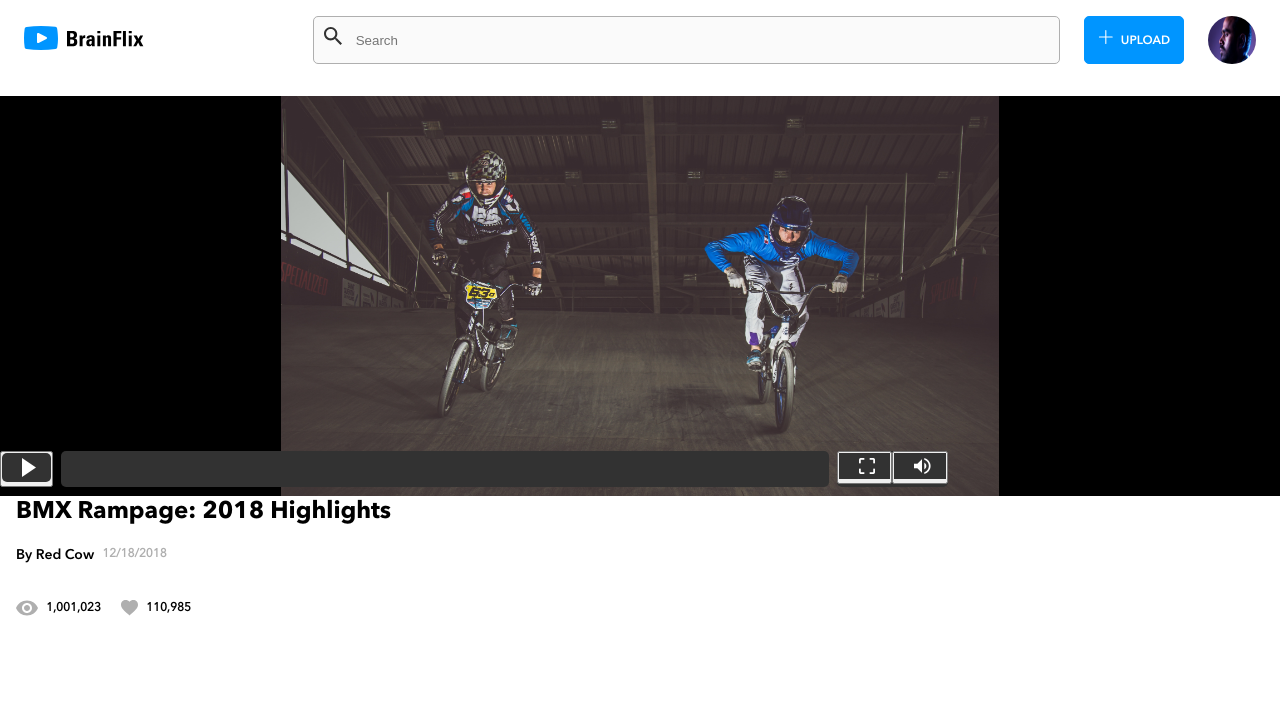
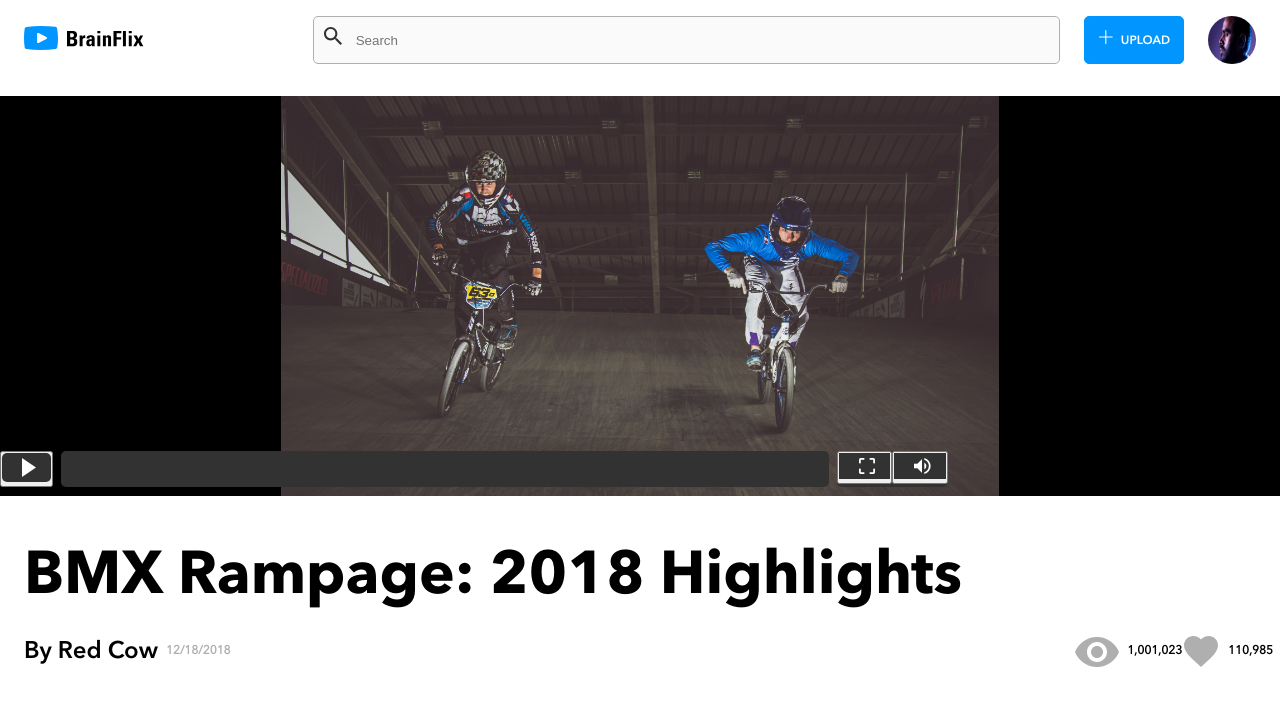
Before and after one commit to MiguelChiau/BrainFlix, a React (Create React App) app in the folder sprint-1/client/: page / in a window 1280 px wide. Shown: the top 706 px of the page. Built offline with nearby package versions, Linux system fonts and the light colour scheme.

Commit message:
responsive tablet: title section

```diff
--- a/sprint-1/client/src/components/Title.js
+++ b/sprint-1/client/src/components/Title.js
@@ -4,23 +4,25 @@ import Likes from "../assets/Icons/SVG/Icon-likes.svg";
 
 function Title() {
   return (
-    <div className="container-title">
+    <div className="container-all">
       <h1>BMX Rampage: 2018 Highlights</h1>
 
+      <div className="container-authorAndIcons">
         <div className="container-author">
           <h2>By Red Cow</h2>
           <h5>12/18/2018</h5>
         </div>
 
-      <div className="container">
-        <div className="container-views">
+        <div className="container-icons">
+          <div className="container-icons__views">
             <img src={Views} alt="" />
             <h5>1,001,023</h5>
           </div>
 
-        <div className="container-likes">
+          <div className="container-icons__likes">
             <img src={Likes} alt="" />
             <h5>110,985</h5>
+          </div>
         </div>
       </div>
     </div>
--- a/sprint-1/client/src/styles/app.css
+++ b/sprint-1/client/src/styles/app.css
@@ -201,14 +201,14 @@
   }
 }
 
-.container-title {
+.container-all {
   margin-right: 16px;
   margin-left: 16px;
   display: block;
   font-family: AvenirBold;
 }
 
-.container-title h1 {
+.container-all h1 {
   font-size: 24px;
   line-height: 32px;
   margin-bottom: 16px;
@@ -237,36 +237,92 @@
   text-align: center;
 }
 
-.container {
+.container-icons {
   display: -webkit-box;
   display: -ms-flexbox;
   display: flex;
 }
 
-.container h5 {
+.container-icons h5 {
   font-family: AvenirRegular;
   font-size: 12px;
   line-height: 20px;
 }
 
-.container-views {
+.container-icons__views {
   display: -webkit-box;
   display: -ms-flexbox;
   display: flex;
   margin-right: 20px;
 }
 
-.container-views img {
+.container-icons__views img {
   margin-right: 8px;
 }
 
-.container-likes {
+.container-icons__likes {
   display: -webkit-box;
   display: -ms-flexbox;
   display: flex;
 }
 
-.container-likes img {
+.container-icons__likes img {
   margin-right: 8px;
 }
+
+@media screen and (min-width: 768px) {
+  .container-all {
+    margin-right: 24px;
+    margin-left: 24px;
+  }
+  .container-all h1 {
+    font-size: 60px;
+    line-height: 68px;
+    margin-bottom: 24px;
+    margin-top: 48px;
+  }
+  .container-authorAndIcons {
+    margin-bottom: 24px;
+    display: -webkit-box;
+    display: -ms-flexbox;
+    display: flex;
+    -webkit-box-pack: justify;
+        -ms-flex-pack: justify;
+            justify-content: space-between;
+  }
+  .container-author {
+    margin-bottom: 0px;
+  }
+  .container-author h2 {
+    font-family: AvenirDemi;
+    font-size: 24px;
+    line-height: 32px;
+    margin-right: 8px;
+    text-align: center;
+  }
+  .container-author h5 {
+    font-family: AvenirRegular;
+    color: #afafaf;
+    font-size: 12px;
+    line-height: 20px;
+    text-align: center;
+    padding-top: 5px;
+  }
+  .container-icons h5 {
+    font-family: AvenirRegular;
+    font-size: 12px;
+    line-height: 20px;
+    padding-top: 5px;
+    text-align: center;
+  }
+  .container-icons__views {
+    margin-right: 24px;
+  }
+  .container-icons__views img {
+    margin-right: 8px;
+  }
+  .container-icons__likes img {
+    margin-right: 10px;
+  }
+}
 /*# sourceMappingURL=app.css.map */
--- a/sprint-1/client/src/styles/partials/_title.scss
+++ b/sprint-1/client/src/styles/partials/_title.scss
@@ -1,4 +1,5 @@
-.container-title {
+//Mobile
+.container-all {
   margin-right: 16px;
   margin-left: 16px;
   display: block;
@@ -22,6 +23,7 @@
     margin-right: 8px;
     text-align: center;
   }
+  //The date
   h5 {
     font-family: AvenirRegular;
     color: $silver;
@@ -31,27 +33,88 @@
   }
 }
 
-.container {
+.container-icons {
   display: flex;
   h5 {
     font-family: AvenirRegular;
     font-size: 12px;
     line-height: 20px;
   }
+  &__views {
+    display: flex;
+    margin-right: 20px;
+    img {
+      margin-right: 8px;
+    }
+  }
+  &__likes {
+    display: flex;
+    img {
+      margin-right: 8px;
+    }
+  }
 }
 
-.container-views {
+// Tablet
+@media screen and (min-width: 768px) {
+  .container-all {
+    margin-right: 24px;
+    margin-left: 24px;
+
+    h1 {
+      font-size: 60px;
+      line-height: 68px;
+      margin-bottom: 24px;
+      margin-top: 48px;
+    }
+  }
+
+  .container-authorAndIcons {
+    margin-bottom: 24px;
     display: flex;
-  margin-right: 20px;
+    justify-content: space-between;
+  }
+
+  .container-author {
+    margin-bottom: 0px;
+
+    h2 {
+      font-family: AvenirDemi;
+      font-size: 24px;
+      line-height: 32px;
+      margin-right: 8px;
+      text-align: center;
+    }
+
+    h5 {
+      font-family: AvenirRegular;
+      color: $silver;
+      font-size: 12px;
+      line-height: 20px;
+      text-align: center;
+      padding-top: 5px;
+    }
+  }
+
+  .container-icons {
+    h5 {
+      font-family: AvenirRegular;
+      font-size: 12px;
+      line-height: 20px;
+      padding-top: 5px;
+      text-align: center;
+    }
+    &__views {
+      margin-right: 24px;
 
       img {
         margin-right: 8px;
       }
     }
-
-.container-likes {
-  display: flex;
+    &__likes {
       img {
-    margin-right: 8px;
+        margin-right: 10px;
       }
     }
+  }
+}
```
Also changed, not shown: 1 other file (tests, documents, lock files or other folders). Lines whose indentation alone changed are shown as unchanged.
